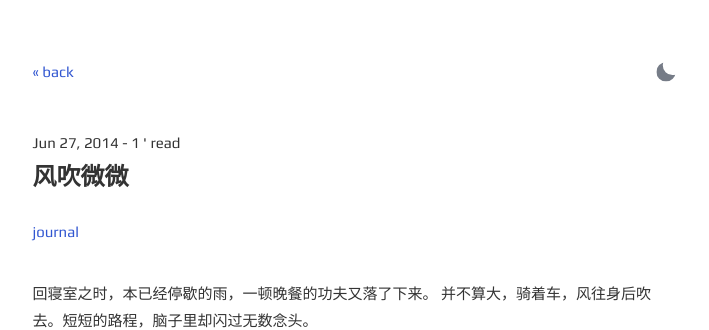
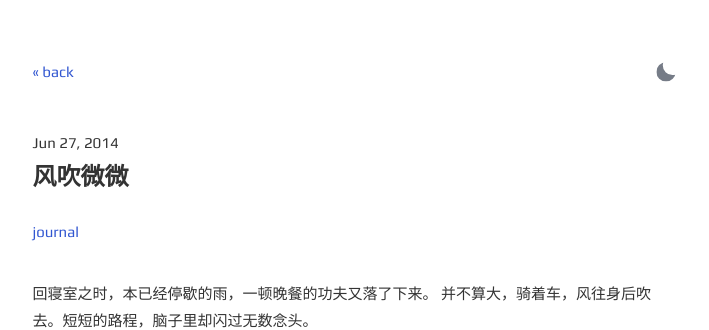
Before and after one commit to codyb1ue/codyb1ue.github.io, a Jekyll site: the page built from _posts/2014-06-27-breeze.md, in a window 1280 px wide. Shown: the top 330 px of the page, without its empty margins (285-994 px from the left). Built offline with Jekyll 4.4.1, drawn with Linux system fonts in a browser that asks for light colours.

Commit message:
Update post.html

```diff
--- a/_layouts/post.html
+++ b/_layouts/post.html
@@ -11,8 +11,7 @@
     </button>
   </div>
   {% assign minute=content | number_of_words | divided_by: 265 | plus: 1 %}
-  <time datetime="{{ page.date | date_to_xmlschema }}">{{ page.date | date: "%b %-d, %Y" }} -
-    {% if page.minute %} {{ page.minute }} {% else %} {{ minute }} {% endif %}' read</time>
+  <time datetime="{{ page.date | date_to_xmlschema }}">{{ page.date | date: "%b %-d, %Y" }}</time>
   <h1 class="title">{{ page.title }}</h1>
   <span class="meta">
     {% for tag in page.tags %}
```
